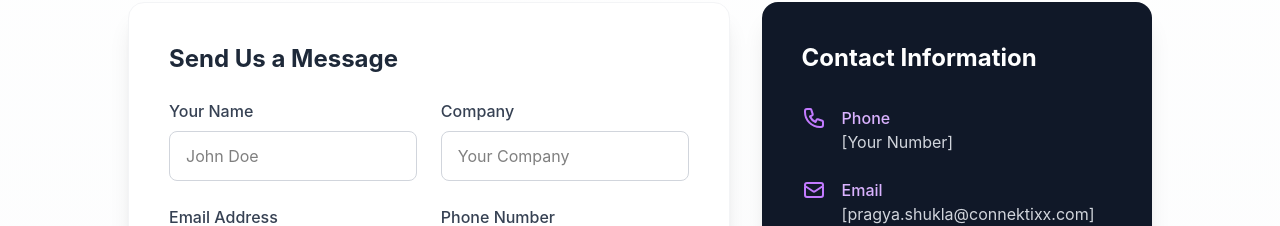
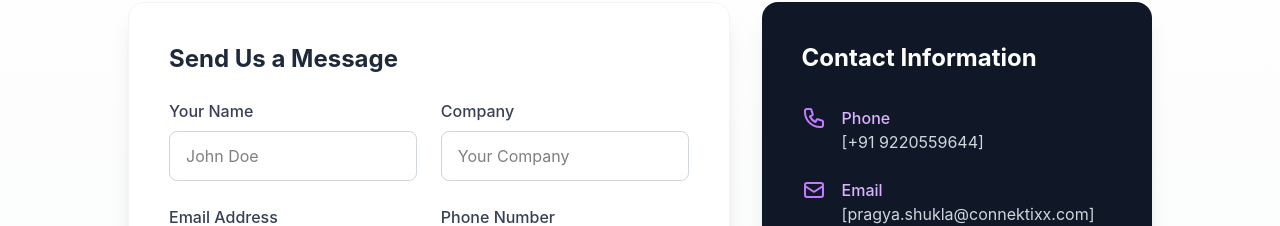
Before and after one commit to gfaizank/Connektixx, a React (Vite) app in the folder ui/: page / in a window 1280 px wide. Shown: the part 9392-9618 px from the top of the page. Built offline with nearby package versions, Linux system fonts and the light colour scheme.

Commit message:
modified contacts

```diff
--- a/ui/src/components/Contact.jsx
+++ b/ui/src/components/Contact.jsx
@@ -144,7 +144,7 @@
                   </div>
                   <div>
                     <h4 className="font-medium text-purple-300">Phone</h4>
-                    <p className="text-gray-300">[Your Number]</p>
+                    <p className="text-gray-300">[+91 9220559644]</p>
                   </div>
                 </div>
 
```
